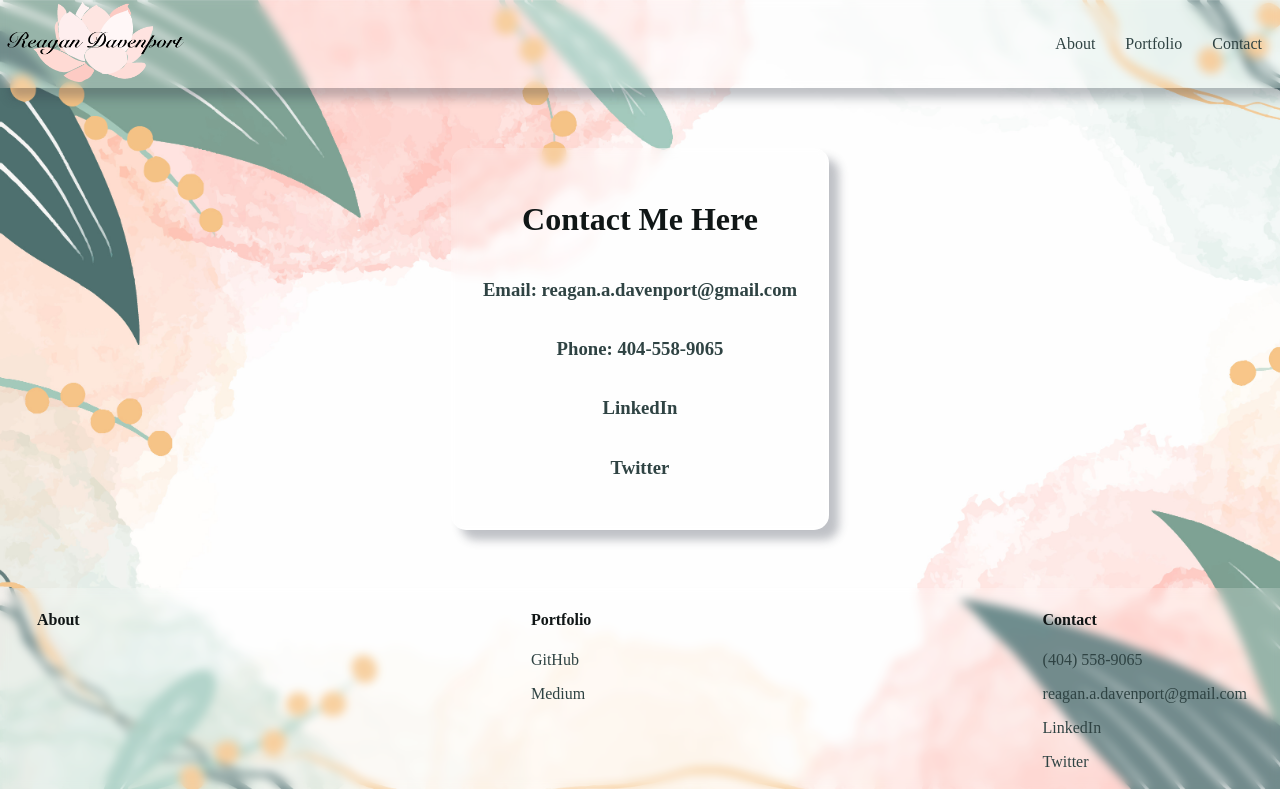
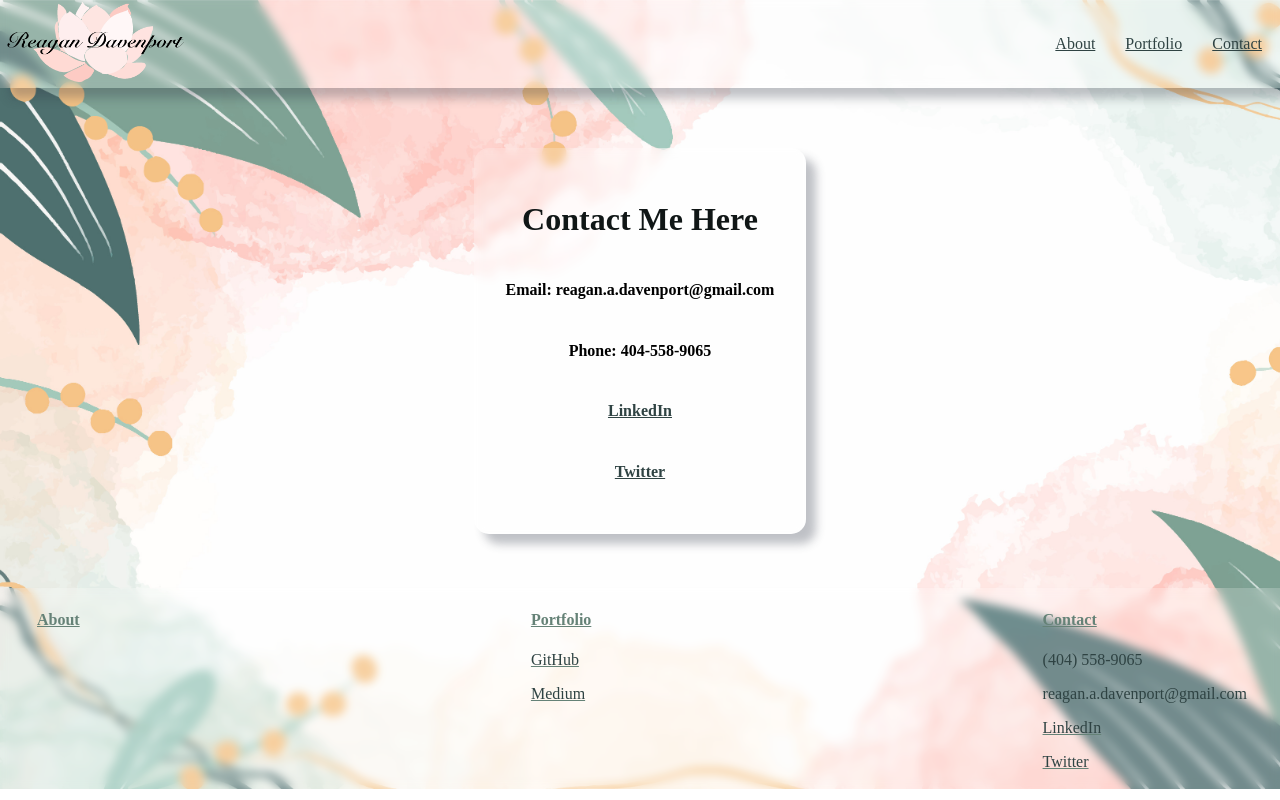
Before and after one commit to ReaganADavenport/Portfolio, a React (Create React App) app: page /contact in a window 1280 px wide. Built offline with nearby package versions, Linux system fonts and the light colour scheme.

Commit message:
adding underlines and playing with fontt-color for the links

```diff
--- a/src/Components/card/card.css
+++ b/src/Components/card/card.css
@@ -18,6 +18,11 @@
     margin-top: 5px;
     margin-bottom: 5px;
     padding: 0;
+}
+
+.Card a{
+    color: #2f4343;
+    text-decoration: none;
 }
 
 .ProjectImage{
--- a/src/Components/card/card.js
+++ b/src/Components/card/card.js
@@ -8,15 +8,16 @@ class Card extends Component {
     const { projectImage, projectName, projectDescript, projectLink} = this.props;
 
     return(
+
         <div className="Card">
+          <a href={projectLink}>
+            <img className='ProjectImage' src={projectImage}></img>
 
-          <img className='ProjectImage' src={projectImage}></img>
+            <h3>{projectName}</h3>
 
-          <h3>{projectName}</h3>
+            <p>{projectDescript}</p>
 
-          <p>{projectDescript}</p>
-
-          <a href={projectLink}><button type='button'>Learn More</button></a>
+          <button type='button'>Learn More</button></a>
         </div>
     )
   }
--- a/src/Components/contact/contact.css
+++ b/src/Components/contact/contact.css
@@ -28,5 +28,5 @@
 
 .contact-block a{
     color: #2f4343;
-    text-decoration: none;
+    text-decoration: underline;
 }
--- a/src/Components/contact/contact.js
+++ b/src/Components/contact/contact.js
@@ -8,10 +8,10 @@ const Contact = () => {
         <div className="Contact-Info">
             <div className='contact-block'>
                 <h1>Contact Me Here</h1>
-                <h3>Email: reagan.a.davenport@gmail.com</h3>
-                <h3>Phone: 404-558-9065</h3>
-                <a href='https://www.linkedin.com/in/reagan-davenport/'> <h3>LinkedIn</h3></a>
-                <a href='https://twitter.com/ReaganADavenpo1'><h3>Twitter</h3></a>
+                <h4>Email: reagan.a.davenport@gmail.com</h4>
+                <h4>Phone: 404-558-9065</h4>
+                <a href='https://www.linkedin.com/in/reagan-davenport/'> <h4>LinkedIn</h4></a>
+                <a href='https://twitter.com/ReaganADavenpo1'><h4>Twitter</h4></a>
             </div>
 
         </div>
--- a/src/Components/footer/footer.css
+++ b/src/Components/footer/footer.css
@@ -38,6 +38,6 @@
 }
 
 .Footer a{
-    color: #101616;
-    text-decoration: none;
+    color: #658277;
+    text-decoration: underline;
 }
--- a/src/Components/mandarin/mandarin.css
+++ b/src/Components/mandarin/mandarin.css
@@ -88,5 +88,6 @@
 }
 
 .m-block-4 a {
-    text-decoration: none;
+    color: #2f4343;
+    text-decoration: underline;
 }
--- a/src/Components/navbar/navbar.css
+++ b/src/Components/navbar/navbar.css
@@ -29,5 +29,5 @@
 
 .Links a{
     color: #2f4343;
-    text-decoration: none;
+    text-decoration: underline;
 }
```
